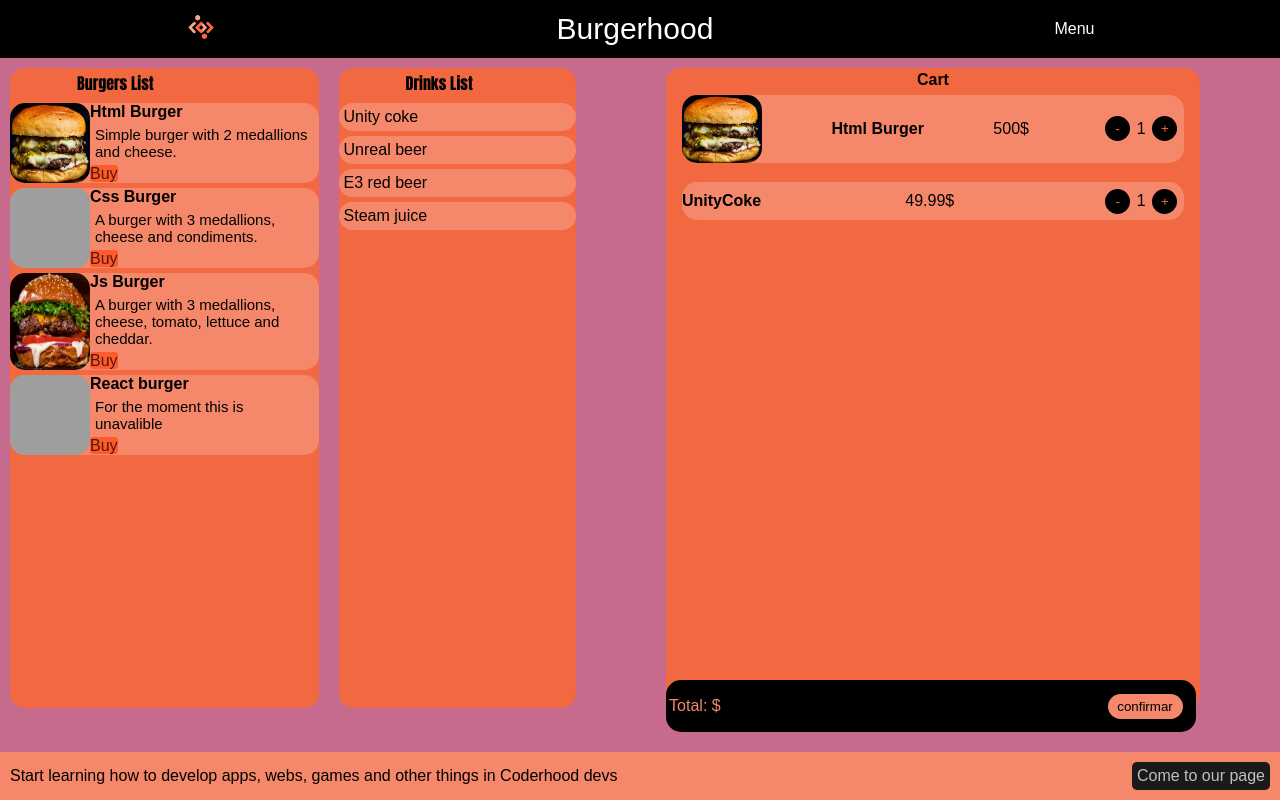
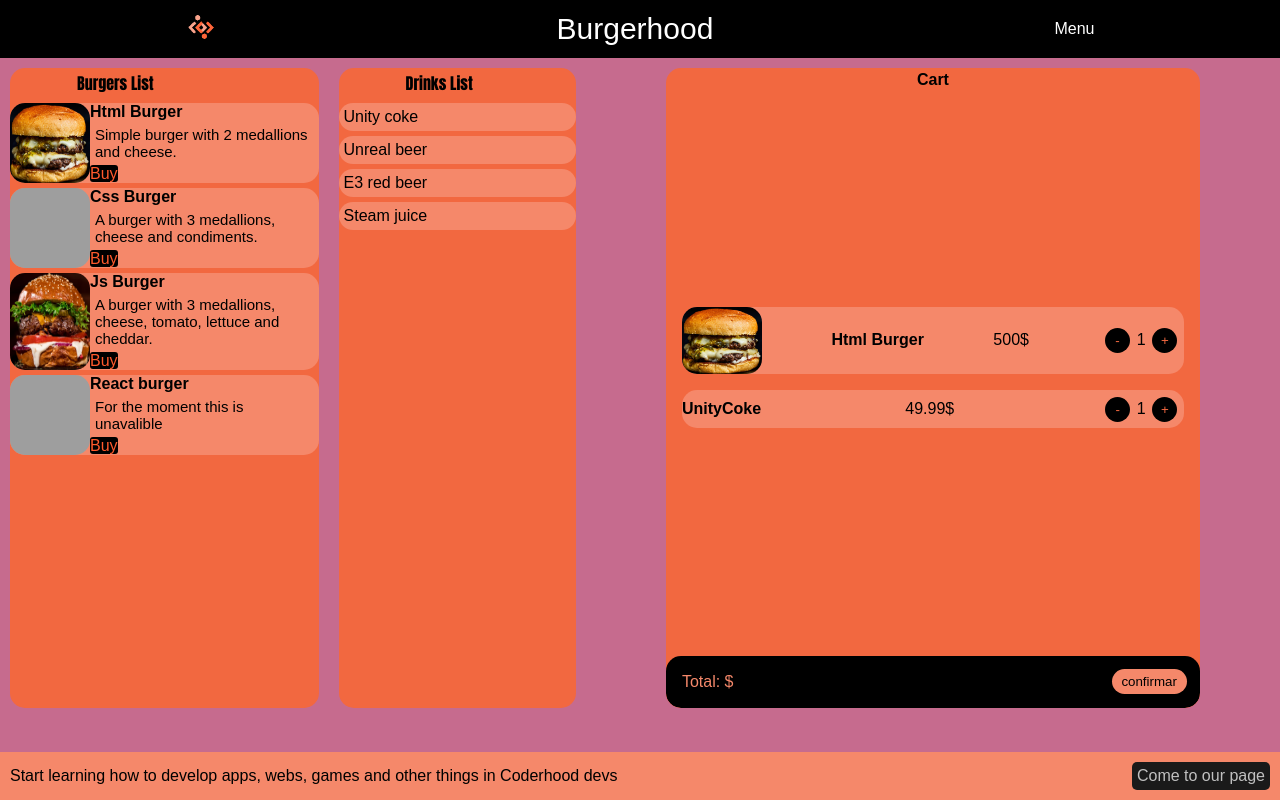
Before and after one commit to YaelitoP/BurgerList, a plain HTML site: page index.html in a window 1280 px wide. Drawn offline with Linux system fonts and the light colour scheme; grey boxes are pictures that could not be loaded.

Commit message:
cambio carrito

```diff
--- a/index.html
+++ b/index.html
@@ -79,12 +79,13 @@
           <div class="cartheader">
             <p>Cart</p>
           </div>
+            <div class="cartitems">
               <div class="cartburguer">
                 <div class="pedido">
                     <img src="photos/Burger.png" alt="Simple burger" class="burgerImg">
                     <p class="burgersName"> Html Burger </p>
                     <p class="burgerPrice">500$</p>
-                <div class="cantidad">
+                    <div class="quantity">
                       <button><p>-</p></button>
                       <p>1</p>
                       <button><p>+</p></button>
@@ -95,10 +96,12 @@
                 <div class="pedido">
                   <p class="burgersName"> UnityCoke </p>
                   <p class="burgerPrice">49.99$</p>
-              <div class="cantidad">
+                  <div class="quantity">
                     <button><p>-</p></button>
                     <p>1</p>
                     <button><p>+</p></button>
+                  </div>
+                </div>
             </div>
           </div>
           <div class="cartfooter">
--- a/style.css
+++ b/style.css
@@ -159,17 +159,21 @@ main{
   color: #ffffffb9;
 }
 .buyButton {
-  background-color: #ff5a2c;
+  background-color:black;
   border-radius: 3px;
-  color: #000000b6;
+  color:  #ff5a2c;
+}
+.buyButton:hover{
+  cursor: pointer;
 }
 /* Fin */
 
 /* Parte de Byuto */
 .cartColum {
+  overflow: hidden;
   display: flex;
   flex-direction: column;
-  align-content: space-around;
+  justify-content: space-between;
   width: 45%;
   height: 80vh;
   background-color: #f26840;
@@ -212,13 +216,13 @@ main{
     flex-direction: row;
     align-items: center;
 }
-.cantidad{
+.quantity{
     display: flex;
     flex-direction: row;
     justify-content: space-between;
     align-items: center;
 }
-.cantidad button{
+.quantity button{
     margin: 0.5em;
     height: 25px;
     width: 25px;
@@ -227,7 +231,7 @@ main{
     color: #f26840;
     border: none;
 }
-.cantidad button:hover{
+.quantity button:hover{
     cursor: pointer;
 }
 .buy p {
@@ -238,15 +242,15 @@ main{
 }
 .cartfooter{
     background-color: black;
-    position: absolute;
     display: flex;
     justify-content: space-between;
-    width: 41.4%;
+    width: 100%;
     border-radius: 15px;
-    bottom: 8.5%;
+    position: relative;
+    bottom: 0px;
 }
 .cartfooter p{
-    margin: 0.2em;
+    margin: 1em;
     display: flex;
     align-items: center;
     color: #f5886a;
```
Lines whose indentation alone changed are shown as unchanged.
